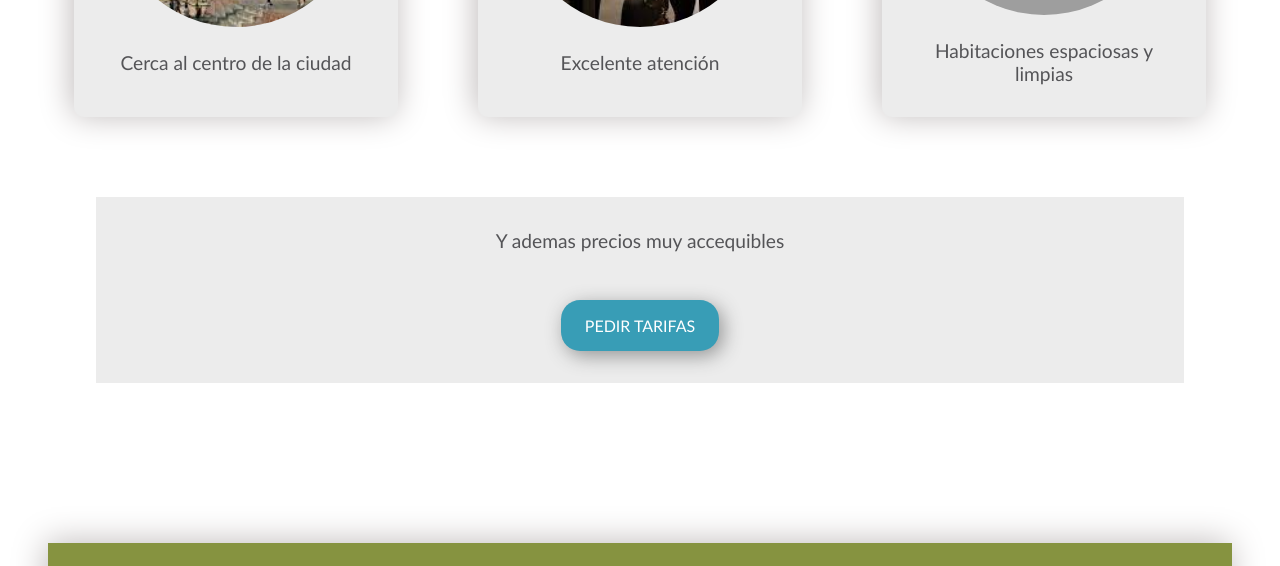
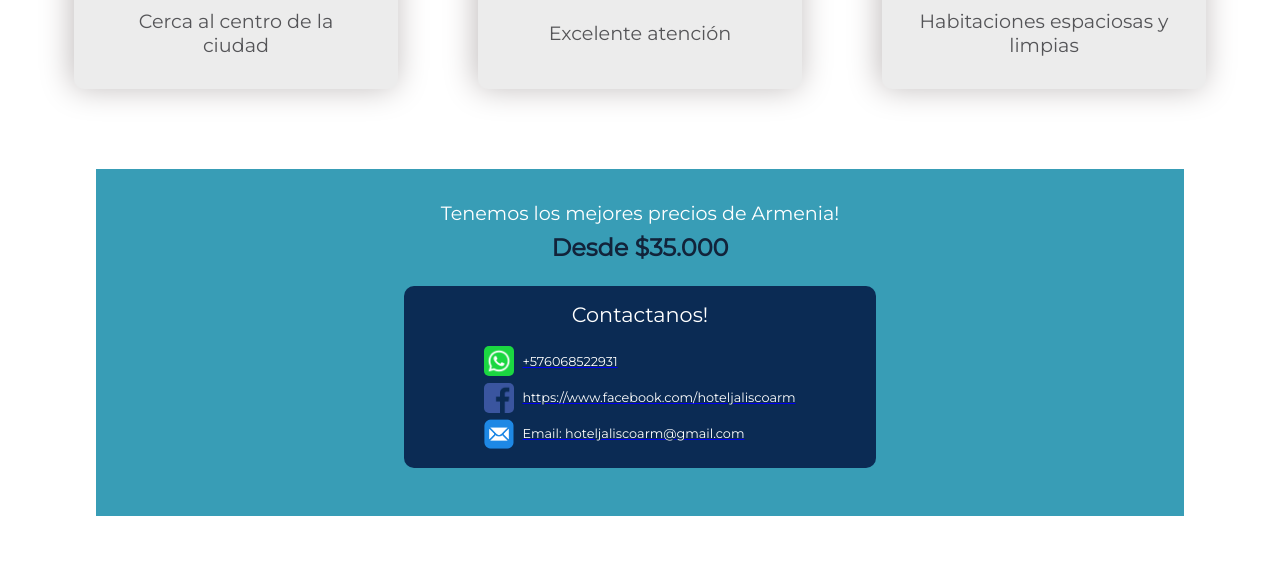
Before and after one commit to Maralena86/hotelJalisco, a plain HTML site: page index.html in a window 1280 px wide. Shown: the part 1366-1932 px from the top of the page. Drawn offline with Linux system fonts and the light colour scheme; grey boxes are pictures that could not be loaded.

Commit message:
actualisation css add face and whatsapp

```diff
--- a/index.html
+++ b/index.html
@@ -4,7 +4,9 @@
     <meta charset="UTF-8">
     <meta http-equiv="X-UA-Compatible" content="IE=edge">
     <meta name="viewport" content="width=device-width, initial-scale=1.0">
-
+    <link rel="preconnect" href="https://fonts.googleapis.com">
+    <link rel="preconnect" href="https://fonts.gstatic.com" crossorigin>
+    <link href="https://fonts.googleapis.com/css2?family=Montserrat&display=swap" rel="stylesheet">
     <link rel="stylesheet" href="style.css">
     <title>Hotel Jalisco: </title>
 </head>
@@ -20,7 +22,7 @@
                 <li><a href="#services">Servicios</a></li>
                 <li><a href="#rooms-container">Habitaciones</a></li>
                 <li><a href="#travel-ideas">Qué hacer?</a></li>
-                <li><a href="">Contacto</a></li>
+                <li><a href="#contacto">Contacto</a></li>
             </ul>
         </div>
         <div class="hamburguer">
@@ -29,7 +31,17 @@
             <span class="bar"></span>
         </div>
     </nav>
-    <div><a href="https://www.facebook.com/hoteljaliscoarm"><img src="images/facebook.png" alt="icon facebook" class="face-logo"></a></div>
+    <div>
+        <a href="https://www.facebook.com/hoteljaliscoarm">
+            <img src="images/facebook.png" alt="icon facebook" class="face-logo">
+        </a>
+    </div>
+    <div class="">
+    <div>
+        <a href="tel:+576068522931">
+            <img src="images/whatsApp.png" alt="icon facebook" class="whatsApp-logo">
+        </a>
+    </div>
     <section class="">
         <div id="intro" class="flex-col-center">
         <img class="logo_intro" src="images/logo_withoutfond.png" alt="logo hotel">
@@ -59,9 +71,33 @@
                 <p>Habitaciones espaciosas y limpias</p>
             </div>
         </div>
-        <div class="price-call flex-col-center">
-                <p>Y ademas precios muy accequibles</p>
-                <a href="" class="btn btn-second">pedir tarifas</a>
+        <div class="price-call flex-col-center" id="contacto">
+                <p>Tenemos los mejores precios de Armenia!</p>
+                <p id="price">Desde $35.000</p>
+
+                <div class="container-logo-contact">
+                    <p class="contacto">Contactanos!</p>
+                    <div >
+                        <a href="tel:+576068522931" class="d-flex">
+                            <img src="images/whatsApp.png" alt="icon facebook" class="logo-contact">
+                            <p>+576068522931</p>
+                        </a>
+                    </div>
+                    <div >
+                    <a href="https://www.facebook.com/hoteljaliscoarm" class="d-flex">
+                        <img src="images/facebook.png" alt="icon facebook" class="logo-contact">
+                        <p>https://www.facebook.com/hoteljaliscoarm</p>
+                    </a>
+                </div>
+                    <div>
+                        <a href="mailto:hoteljaliscoarm@gmail.com" class="d-flex">
+                            <img src="images/mail.png" class="logo-contact" alt="mail logo">
+                            <p>Email: hoteljaliscoarm@gmail.com</p>
+                        </a>
+                    </div>
+
+
+                </div>
         </div>
     </section>
     <section id="rooms-container">
@@ -91,7 +127,7 @@
 
             </div>
         </div>
-    </section>
+    </div>
     <section id ="travel-ideas" class="flex-col-center">
         <h2>Sitios para conocer</h2>
         <p>Tenemos varias recomendaciones para darte, la región esta llena de lugares maravillosos para conocer</p>
--- a/style.css
+++ b/style.css
@@ -57,6 +57,7 @@ h2{
 p{
     font-size: 1.2rem;
     color: rgb(84, 84, 87);
+    font-family: 'Montserrat', sans-serif;
 }
 .h-min100{
     min-height: 100vh;
@@ -126,19 +127,30 @@ nav li{
 .services_item,#intro, #rooms{
     box-shadow: var(--box-shadow);
 }
+.d-flex{
+    display: flex;
+
+}
+
 /*------------Intro---------------------*/
-.face-logo{
+.face-logo, .whatsApp-logo{
     width: 30px;
     height: 30px;
-    top: 80px;
+
     right: 0;
     position: fixed;
     border-radius: 5px;
 }
-.face-logo:hover{
+.face-logo:hover, .whatsApp-logo:hover{
     padding-left: 60px;
     border-radius: 5px;
     opacity: 0.8;
+}
+.whatsApp-logo{
+    top: 80px;
+}
+.face-logo{
+    top: 120px;
 }
 #intro{
     background-color: #ECECEC;
@@ -155,7 +167,7 @@ nav li{
     font-style: italic;
     font-weight: lighter;
 
-    margin-bottom: 2rem;
+
 }
 #intro p{
     width: 70%;
@@ -214,14 +226,50 @@ section{
     margin-bottom: 1.5rem;
 }
 .price-call{
-    background-color: var(--fourth-color);
+    background-color: var(--second-color);
     width: 80%;
+    display: flex;
+    flex-direction: column;
+    gap: 0.5rem;
     padding: 2rem;
+    text-align: center;
 
 }
 .price-call p{
-    margin-bottom: 3rem;
+    color: white;
+}
+#price{
+    font-weight: 600;
+    font-size: 1.5rem;
+    color: rgb(18, 35, 58);
+}
+.container-logo-contact{
+    padding: 1rem 0;
+    text-align: center;
+    background-color: rgb(11, 43, 84);
+    padding: 1rem 5rem;
+    max-width: 95%;
+    border-radius: 10px;
+    margin: 1rem;
+}
+.container-logo-contact>p{
+    margin-bottom: 1rem;
+    font-size: 1.3rem;
+}
+.container-logo-contact>div>a{
+    gap: 0.5rem;
+    font-weight: bold;
+    align-items: center;
+    padding: 0.2rem 0;
 
+}
+.container-logo-contact>div>a>p{
+    font-size: 0.8rem;
+}
+.logo-contact{
+    width: 30px;
+    height: 30px;
+    border-radius: 5px;
 }
 /*-------------------rooms---------------------------------*/
 
@@ -367,6 +415,9 @@ footer p{
     .icon-service{
         height: 2rem;
     }
+    .container-logo-contact{
+        padding: 1rem;
+    }
     .rooms-container img {
         height: 7rem;
     }
```
Also changed, not shown: images/mail.png (added), images/whatsApp.png (added).
